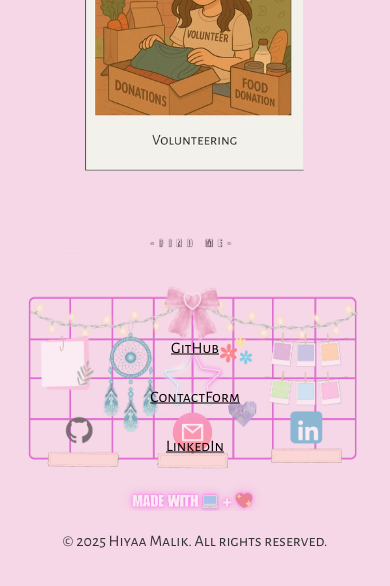
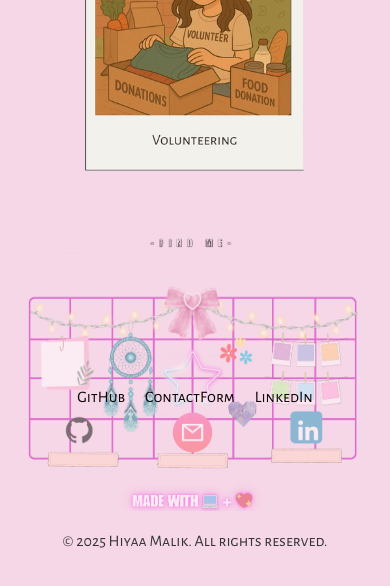
Before and after one commit to hiyaamalik/The-Real-Hiyaa-Malik, a React (Vite) app: page / in a window 390 px wide. Shown: the part 5405-5991 px from the top of the page. Built offline with nearby package versions, Linux system fonts and the light colour scheme; the HTML template or start-up script is replaced by a standard one.

Commit message:
Phone Fixtures

```diff
--- a/src/styles/Contact.css
+++ b/src/styles/Contact.css
@@ -1,4 +1,4 @@
-/* MOBILE-FIRST APPROACH */
+/* MOBILE-FIRST APPROACH - UPDATED TO MATCH LAPTOP LAYOUT */
 .contact-section {
     position: relative;
     padding: 20px;
@@ -29,9 +29,11 @@
     left: 50%;
     transform: translate(-50%, -50%);
     display: flex;
-    flex-direction: column; /* Default to column for mobile */
+    flex-direction: row; /* Horizontal layout like laptop */
+    justify-content: center;
     align-items: center;
-    gap: 30px;
+    gap: 20px; /* Smaller gap for mobile */
+    width: 100%;
 }
 
 .contact-links a,
@@ -39,22 +41,23 @@
     color: #0a0000;
     display: inline-block;
     margin: 0;
-    text-decoration: underline;
+    text-decoration: none; /* No underline like laptop */
     font-size: 1rem;
     background: none;
     border: none;
     padding: 0;
     cursor: pointer;
     font-family: inherit;
+    white-space: nowrap; /* Prevent text wrapping */
 }
 
 .contact-links a:hover,
 .modal-btn:hover {
     color: #cc006d;
-    text-decoration: underline;
+    text-decoration: underline; /* Underline only on hover like laptop */
 }
 
-/* TABLET STYLES */
+/* TABLET STYLES - COMPLETELY UNCHANGED */
 @media (min-width: 768px) {
     .contact-section {
         padding: 10px;
@@ -72,12 +75,12 @@
     }
 
     .contact-links {
-        flex-direction: row; /* Horizontal for tablet+ */
+        flex-direction: row;
         gap: 60px;
     }
 }
 
-/* DESKTOP STYLES - ORIGINAL LAYOUT */
+/* DESKTOP STYLES - COMPLETELY UNCHANGED */
 @media (min-width: 1024px) {
     .contact-section {
         padding: 2px;
@@ -112,7 +115,7 @@
     }
 }
 
-/* MODAL STYLES (unchanged) */
+/* MODAL STYLES - COMPLETELY UNCHANGED */
 .modal-overlay {
     position: fixed;
     top: 0;
@@ -174,7 +177,7 @@
     background-color: #d65a92;
 }
 
-/* Desktop Modal Adjustments */
+/* Desktop Modal Adjustments - UNCHANGED */
 @media (min-width: 1024px) {
     .modal-content {
         max-width: 500px;
```
